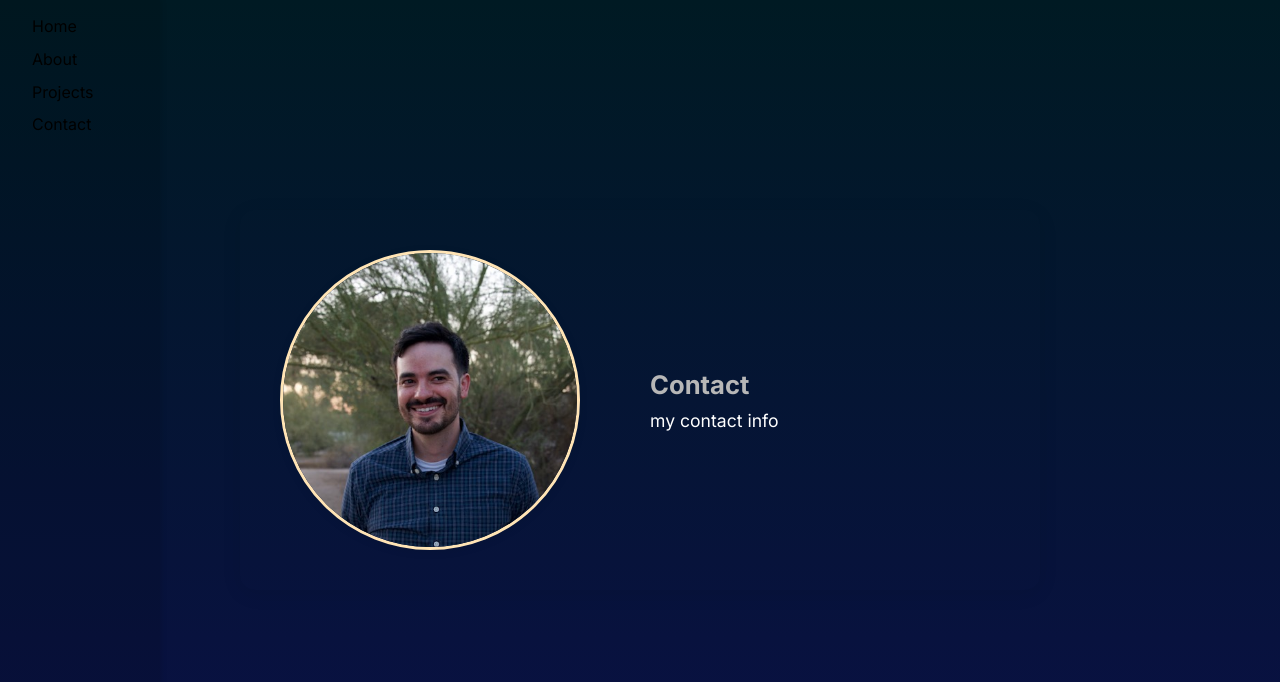
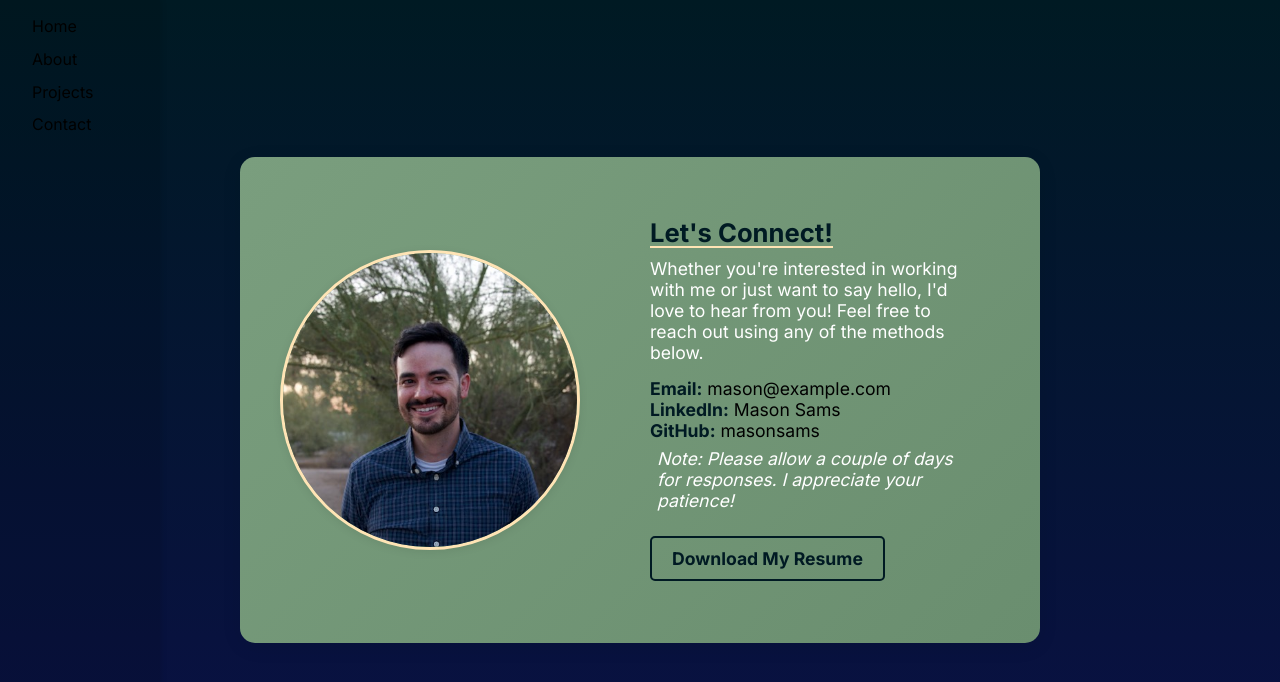
Before and after one commit to LongDefeat/portfolio, a Next.js app in the folder portfolio/: page /contact in a window 1280 px wide. Shown: the top 682 px of the page. Built offline with nearby package versions, Linux system fonts and the light colour scheme.

Commit message:
change contact and home page

```diff
--- a/portfolio/src/app/contact/page.js
+++ b/portfolio/src/app/contact/page.js
@@ -1,5 +1,5 @@
 import Image from 'next/image';
-
+import Link from 'next/link';
 
 /* Styles */
 import styles from "@/styles/Contact.module.css";
@@ -11,13 +11,35 @@ const Contact = () => (
         <Image
           className={styles.image}
           src={"/images/plaid-shirt.jpg"}
-          alt="me"
+          alt="Mason Sams"
           width={300}
           height={300}
         />
         <div className={styles.bio}>
-          <h2>Contact</h2>
-          <p>my contact info</p>
+          <h2 className={styles.contactHeader}>Let's Connect!</h2>
+          <p>
+            Whether you're interested in working with me or just want to say hello, I'd love to hear from you!
+            Feel free to reach out using any of the methods below.
+          </p>
+
+          <ul className={styles.contactList}>
+            <li>
+              <strong className={styles.list}>Email:</strong> <a href="mailto:mason@example.com">mason@example.com</a>
+            </li>
+            <li>
+              <strong className={styles.list}>LinkedIn:</strong> <a href="https://www.linkedin.com/in/masonsams/" target="_blank" rel="noopener noreferrer">Mason Sams</a>
+            </li>
+            <li>
+              <strong className={styles.list}>GitHub:</strong> <a href="https://github.com/masonsams" target="_blank" rel="noopener noreferrer">masonsams</a>
+            </li>
+          </ul>
+
+          <p className={styles.note}>
+            Note: Please allow a couple of days for responses. I appreciate your patience!
+          </p>
+          <a href="/resume.pdf" download="Mason_Sams_Resume.pdf" className={styles.resumeLink}>
+            Download My Resume
+          </a>
         </div>
       </div>
     </main>
--- a/portfolio/src/app/portfolio/page.js
+++ b/portfolio/src/app/portfolio/page.js
@@ -4,7 +4,7 @@ import ProjectCard from '@/components/ProjectCard';
 
 /* Styles */
 import styles from '@/styles/portfolio.module.css';
-import worldStyles from '@/styles/spinningWorld.module.css';
+import computerStyles from '@/styles/spinningComputer.module.css';
 
 const Portfolio = () => (
   <div className={styles.container}>
@@ -21,9 +21,9 @@ const Portfolio = () => (
           height={300}
         />
         <div className={styles.bio}>
-          <h2>About Me <span className={worldStyles.world}> 🌎 </span></h2>
+          <h2>About Me <span className={computerStyles.computerSway}> 💻 </span></h2>
           <p>
-            I am a passionate developer seeking to create technologies that enhance the lives of those around me. Distinctive journey transitioning from law to dynamic software engineering. My goal is always seeking the intersection between problem-solving and creative expression.
+            Hello! I'm Mason, a passionate developer seeking to create technologies that enhance the lives of those around me. Distinctive journey transitioning from law to dynamic software engineering. My goal is always seeking the intersection between problem-solving and creative expression.
           </p>
         </div>
         <div className={styles.projects}>
--- a/portfolio/src/styles/Contact.module.css
+++ b/portfolio/src/styles/Contact.module.css
@@ -9,6 +9,7 @@
     width: 80%;
     max-width: 800px;
     padding: 40px;
+    background: linear-gradient(135deg, #7A9E7E, #6A8E6F);    background-color: #7A9E7E;
     box-shadow: 0px 4px 20px rgba(0, 0, 0, 0.08); /* Even softer shadow */
     border-radius: 15px;
   }
@@ -22,10 +23,30 @@
     box-shadow: 0px 2px 10px rgba(0, 0, 0, 0.08); /* Consistent soft shadow for image */
   }
 
+.image:hover {
+    transform: scale(1.05);
+    transition: transform 0.3s;
+}
+
 .infoContainer {
     display: flex;
     align-items: center;
     gap: 30px;
+}
+
+.contactHeader {
+    position: relative;
+    display: inline-block;
+}
+
+.contactHeader::after {
+    content: "";
+    position: absolute;
+    bottom: 0;
+    left: 0;
+    width: 100%;
+    height: 2px;
+    background-color: moccasin;
 }
 
 .bio {
@@ -37,7 +58,7 @@
 
 .bio h2 {
     font-size: 1.6rem;
-    color: rgb(183, 183, 183);
+    color:#001A23;
     margin-bottom: 10px;
 }
 
@@ -45,3 +66,41 @@
     font-size: 1.1rem;
     color: #fff;
 }
+
+.note{
+    margin: auto;
+    padding: 7px;
+    font-style: italic;
+}
+
+.contactList {
+    list-style-type: none;
+    padding-left: 0;
+    margin-top: 15px;
+}
+
+.list {
+    margin-top: 5px;
+    color:#001A23;
+    border-radius: 8px;
+    list-style-type: none;
+    padding-left: 0;
+}
+
+.resumeLink {
+    display: inline-block;
+    padding: 10px 20px;
+    margin-top: 20px;
+    border: 2px solid #001A23;
+    border-radius: 5px;
+    text-decoration: none;
+    color: #001A23;
+    font-weight: bold;
+    transition: background-color 0.3s, color 0.3s;
+    transform: translateY(-2px);
+}
+
+.resumeLink:hover {
+    background-color: #0A1045;
+    color: #fff;
+}
```
Also changed, not shown: portfolio/src/styles/spinningComputer.module.css (added, +15 -0 lines), portfolio/src/styles/spinningWorld.module.css (deleted, +0 -16 lines), portfolio/public/images/white-shirt.jpg (added), 1 other file (tests, documents, lock files or other folders). Lines whose indentation alone changed are shown as unchanged.
